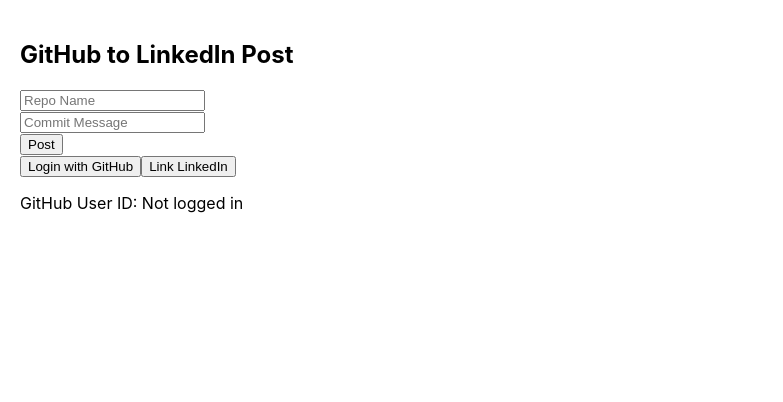
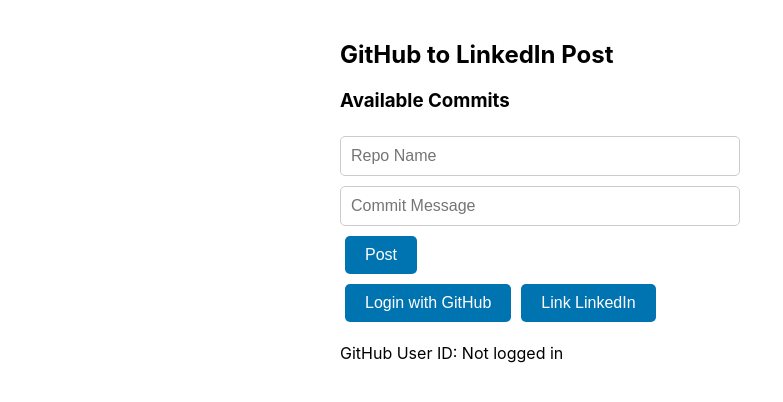
Before and after one commit to ajharris/github-linkedin-auto-post, a React (Create React App) app in the folder frontend/: page / in a window 1280 px wide. Shown: the top 402 px of the page, without its empty margins (0-783 px from the left). Built offline with nearby package versions, Linux system fonts and the light colour scheme.

Commit message:
add commit message validation and fetch commits API; enhance UI for commit selection

```diff
--- a/frontend/src/App.js
+++ b/frontend/src/App.js
@@ -6,7 +6,9 @@
   const [message, setMessage] = useState("");
   const [githubUserId, setGithubUserId] = useState(localStorage.getItem("github_user_id") || "");
   const [userInfo, setUserInfo] = useState(null);
-
+  const [isPosting, setIsPosting] = useState(false);
+  const [commits, setCommits] = useState([]);
+  const [selectedCommit, setSelectedCommit] = useState(null);
 
   // Check for GitHub OAuth callback with ?github_user_id=
   useEffect(() => {
@@ -28,17 +30,45 @@
             setUserInfo(data);
           }
         });
+
+      fetch(`/api/github/${storedId}/commits`)
+        .then(res => res.json())
+        .then(data => {
+          if (data.commits) {
+            console.log("Fetched commits:", data.commits); // Debug log
+            setCommits(data.commits);
+          } else {
+            console.error("No commits found:", data); // Debug log
+          }
+        })
+        .catch(err => console.error("Error fetching commits:", err)); // Debug log
     }
   }, []);
 
 
+  const handleCommitSelect = (commit) => {
+    setSelectedCommit(commit);
+    setMessage(`Commit: ${commit.message}`);
+  };
+
   const postToLinkedIn = async () => {
+    if (!selectedCommit) {
+      alert("Please select a commit first.");
+      return;
+    }
+    setIsPosting(true);
+    try {
       await axios.post("http://localhost:5000/webhook", {
         repository: { full_name: repo, owner: { id: githubUserId } },
         head_commit: { message },
         pusher: { name: githubUserId }, // fallback if needed
       });
       alert("Posted!");
+    } catch (error) {
+      alert("Failed to post. Please try again.");
+    } finally {
+      setIsPosting(false);
+    }
   };
 
   const handleGitHubLogin = () => {
@@ -61,8 +91,20 @@
   };
 
   return (
-    <div style={{ padding: "20px" }}>
+    <div style={{ padding: "20px", maxWidth: "600px", margin: "0 auto" }}>
       <h2>GitHub to LinkedIn Post</h2>
+      <div>
+        <h3>Available Commits</h3>
+        <ul>
+          {commits.map((commit) => (
+            <li key={commit.id}>
+              <button onClick={() => handleCommitSelect(commit)}>
+                {commit.message}
+              </button>
+            </li>
+          ))}
+        </ul>
+      </div>
       <input
         type="text"
         placeholder="Repo Name"
@@ -78,7 +120,9 @@
       />
       <br />
       <div>
-      <button onClick={postToLinkedIn}>Post</button>
+        <button onClick={postToLinkedIn} disabled={isPosting}>
+          {isPosting ? "Posting..." : "Post"}
+        </button>
         <br />
         <button onClick={handleGitHubLogin}>Login with GitHub</button>
         <button onClick={handleLinkedInLogin}>Link LinkedIn</button>
@@ -94,7 +138,6 @@
     ) : (
       <p>GitHub User ID: {githubUserId || "Not logged in"}</p>
     )}
-
       </div>
     </div>
   );
--- a/frontend/src/index.css
+++ b/frontend/src/index.css
@@ -11,3 +11,54 @@
   font-family: source-code-pro, Menlo, Monaco, Consolas, 'Courier New',
     monospace;
 }
+
+button {
+  background-color: #0073b1;
+  color: white;
+  border: none;
+  padding: 10px 20px;
+  margin: 5px;
+  border-radius: 5px;
+  cursor: pointer;
+  font-size: 16px;
+}
+
+button:hover {
+  background-color: #005582;
+}
+
+input {
+  padding: 10px;
+  margin: 5px 0;
+  border: 1px solid #ccc;
+  border-radius: 5px;
+  font-size: 16px;
+  width: 100%;
+  max-width: 400px;
+  box-sizing: border-box;
+}
+
+ul {
+  list-style-type: none;
+  padding: 0;
+}
+
+li {
+  margin: 10px 0;
+}
+
+li button {
+  background-color: #f0f0f0;
+  color: #333;
+  border: 1px solid #ccc;
+  padding: 10px;
+  border-radius: 5px;
+  cursor: pointer;
+  font-size: 14px;
+  width: 100%;
+  text-align: left;
+}
+
+li button:hover {
+  background-color: #e0e0e0;
+}
```
Also changed, not shown: 2 other files (tests, documents, lock files or other folders). Lines whose indentation alone changed are shown as unchanged.
